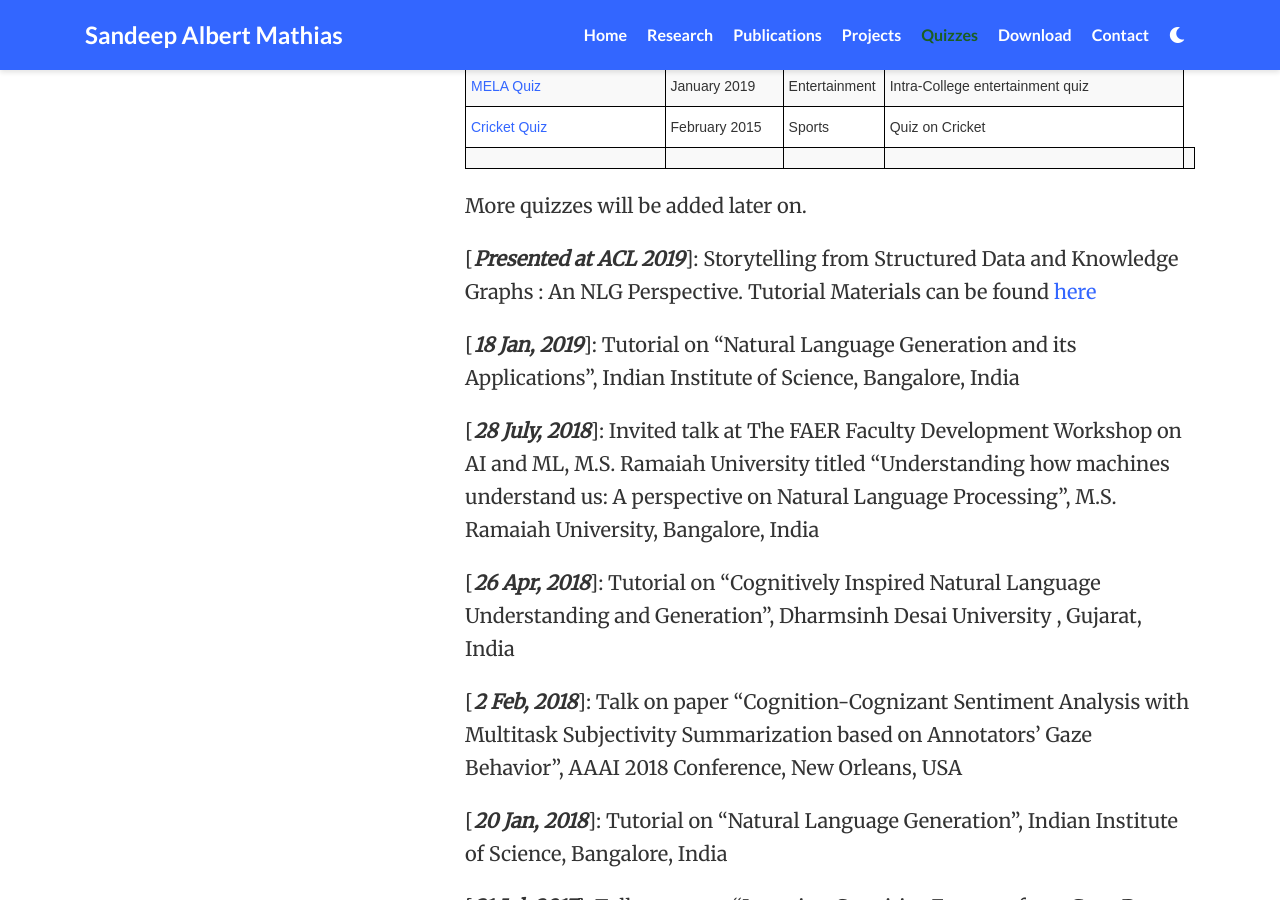
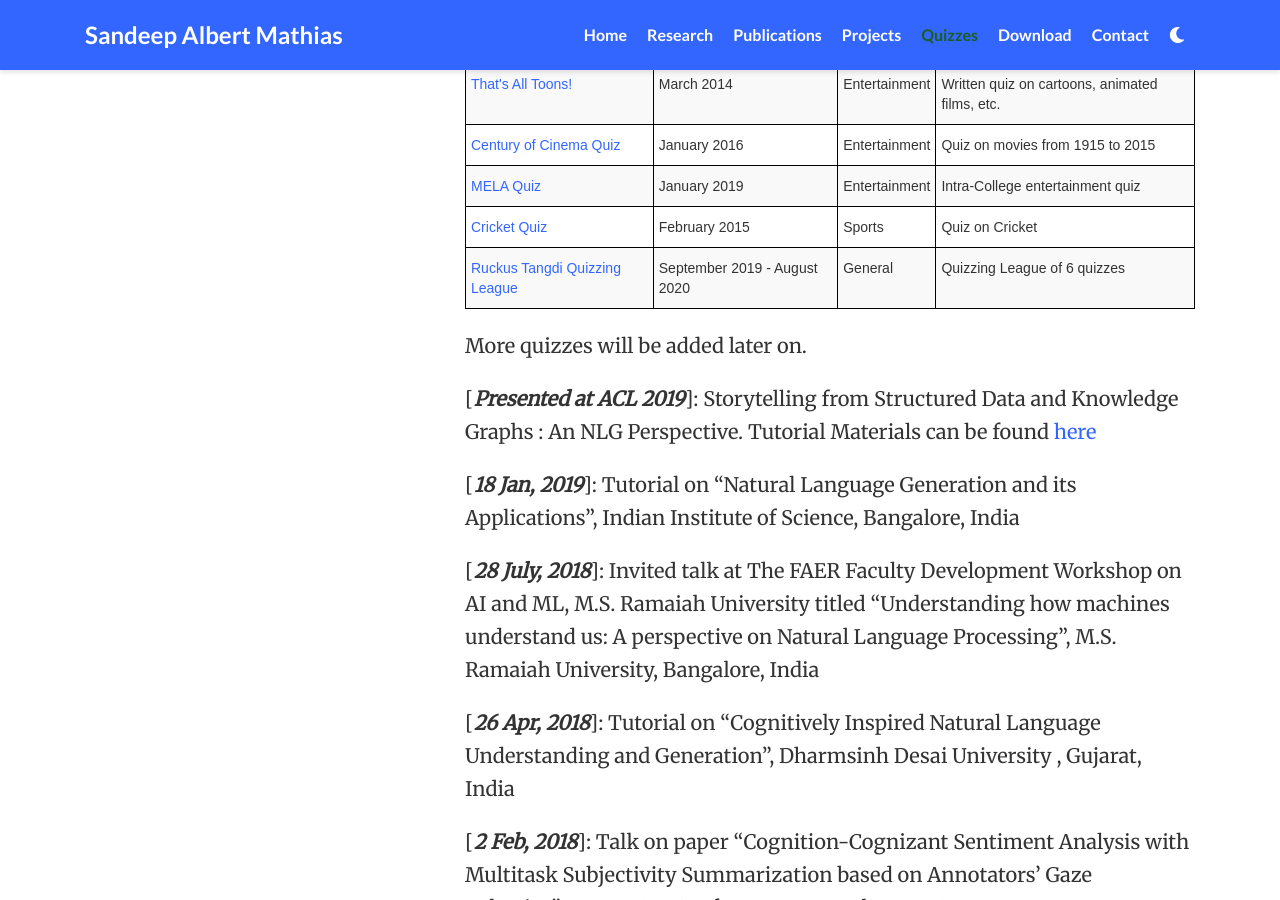
Before and after one commit to lwsam/lwsam.github.io, a Jekyll site: the page index.html, which Jekyll copies as it is, in a window 1280 px wide and 900 px high, scrolled down 4355 px. Built offline with Jekyll 4.4.1, drawn with Linux system fonts in a browser that asks for light colours; nearby versions of some CDN libraries; Markdown is read by kramdown in place of the engine named in the settings; a style sheet for code colours, icons or effects is not loaded.

Commit message:
Update index.html

```diff
--- a/index.html
+++ b/index.html
@@ -305,49 +305,49 @@
     <td class="tg-amwm">Comments</td>
   </tr>
   <tr>
-    <td class="tg-0lax">Mood Indigo Lone Wolf, 2013</td>
+    <td class="tg-0lax"><a href="/quizzes/All Things BLUE.zip">Mood Indigo Lone Wolf, 2013</a></td>
     <td class="tg-0lax">December, 2013</td>
     <td class="tg-0lax">General</td>
     <td class="tg-0lax">Solo Inter-College General Quiz</td>
   </tr>
   <tr>
-    <td class="tg-0lax">Mood Indigo Lone Wolf, 2015</td>
+    <td class="tg-0lax"><a href="/quizzes/All Things BLUE.zip">Mood Indigo Lone Wolf, 2015</a></td>
     <td class="tg-0lax">December, 2015</td>
     <td class="tg-0lax">General</td>
     <td class="tg-0lax">Solo Inter-College General Quiz</td>
   </tr>
   <tr>
-    <td class="tg-0lax">IITB Solus Rex, 2013</td>
+    <td class="tg-0lax"><a href="/quizzes/All Things BLUE.zip">IITB Solus Rex, 2013</a></td>
     <td class="tg-0lax">March, 2014</td>
     <td class="tg-0lax">General</td>
     <td class="tg-0lax">Solo Intra-College General Quiz</td>
   </tr>
   <tr>
-    <td class="tg-0lax">IITB Solus Rex, 2014</td>
+    <td class="tg-0lax"><a href="/quizzes/All Things BLUE.zip">IITB Solus Rex, 2014</a></td>
     <td class="tg-0lax">November 2014</td>
     <td class="tg-0lax">General</td>
     <td class="tg-0lax">Solo Intra-College General Quiz</td>
   </tr>
   <tr>
-    <td class="tg-0lax">IITB Solus Rex, 2016</td>
+    <td class="tg-0lax"><a href="/quizzes/All Things BLUE.zip">IITB Solus Rex, 2016</a></td>
     <td class="tg-0lax">October 2016</td>
     <td class="tg-0lax">General</td>
     <td class="tg-0lax">Solo Intra-College General Quiz</td>
   </tr>
   <tr>
-    <td class="tg-0lax">IITB Solus Rex, 2019</td>
+    <td class="tg-0lax"><a href="/quizzes/All Things BLUE.zip">IITB Solus Rex, 2019</a></td>
     <td class="tg-0lax">March 2019</td>
     <td class="tg-0lax">General</td>
     <td class="tg-0lax">Solo Intra-College General Quiz</td>
   </tr>
   <tr>
-    <td class="tg-0lax">IITB Ruckus Tangdi, 2016</td>
+    <td class="tg-0lax"><a href="/quizzes/All Things BLUE.zip">IITB Ruckus Tangdi, 2016</a></td>
     <td class="tg-0lax">January 2017</td>
     <td class="tg-0lax">General</td>
     <td class="tg-0lax">Random Team Intra-College General Quiz</td>
   </tr>
   <tr>
-    <td class="tg-0lax">IITB Ruckus Tangdi, 2017</td>
+    <td class="tg-0lax"><a href="/quizzes/All Things BLUE.zip">IITB Ruckus Tangdi, 2017</a></td>
     <td class="tg-0lax">October 2017</td>
     <td class="tg-0lax">General</td>
     <td class="tg-0lax">Random Team Intra-College General Quiz</td>
@@ -359,7 +359,7 @@
     <td class="tg-0lax">A Quiz on Blue stuff</td>
   </tr>
   <tr>
-    <td class="tg-0lax">That's All Toons!</td>
+    <td class="tg-0lax"><a href="/quizzes/All Things BLUE.zip">That's All Toons!</a></td>
     <td class="tg-0lax">March 2014</td>
     <td class="tg-0lax">Entertainment</td>
     <td class="tg-0lax">Written quiz on cartoons, animated films, etc.</td>
@@ -383,11 +383,10 @@
     <td class="tg-0lax">Quiz on Cricket</td>
   </tr>
   <tr>
-    <td class="tg-0lax"></td>
-    <td class="tg-0lax"></td>
-    <td class="tg-0lax"></td>
-    <td class="tg-0lax"></td>
-    <td class="tg-0lax"></td>
+    <td class="tg-0lax"><a href="/quizzes/All Things BLUE.zip">Ruckus Tangdi Quizzing League</td>
+    <td class="tg-0lax">September 2019 - August 2020</td>
+    <td class="tg-0lax">General</td>
+    <td class="tg-0lax">Quizzing League of 6 quizzes</td>
   </tr>
 </tbody>
 </table>
```
